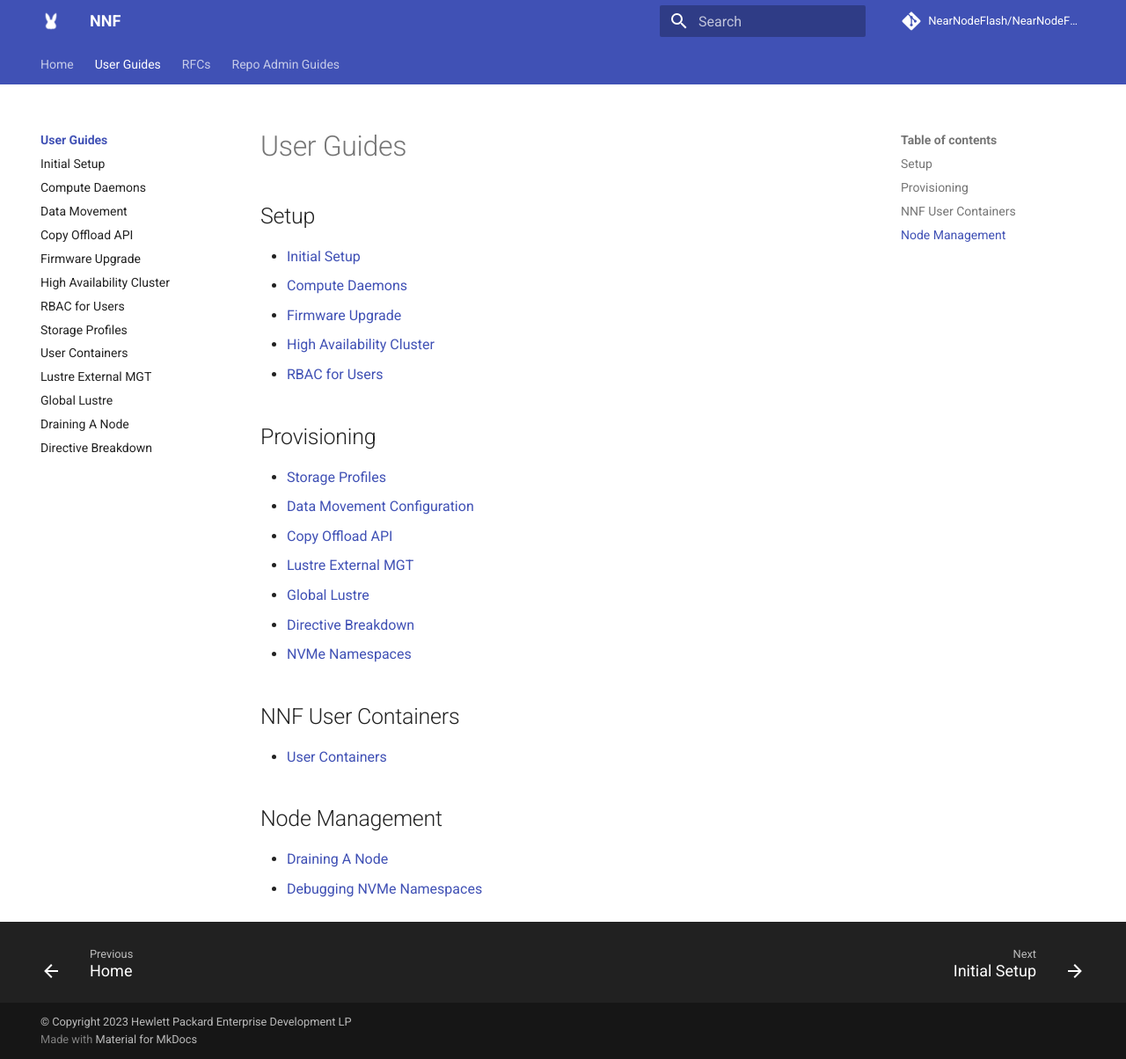
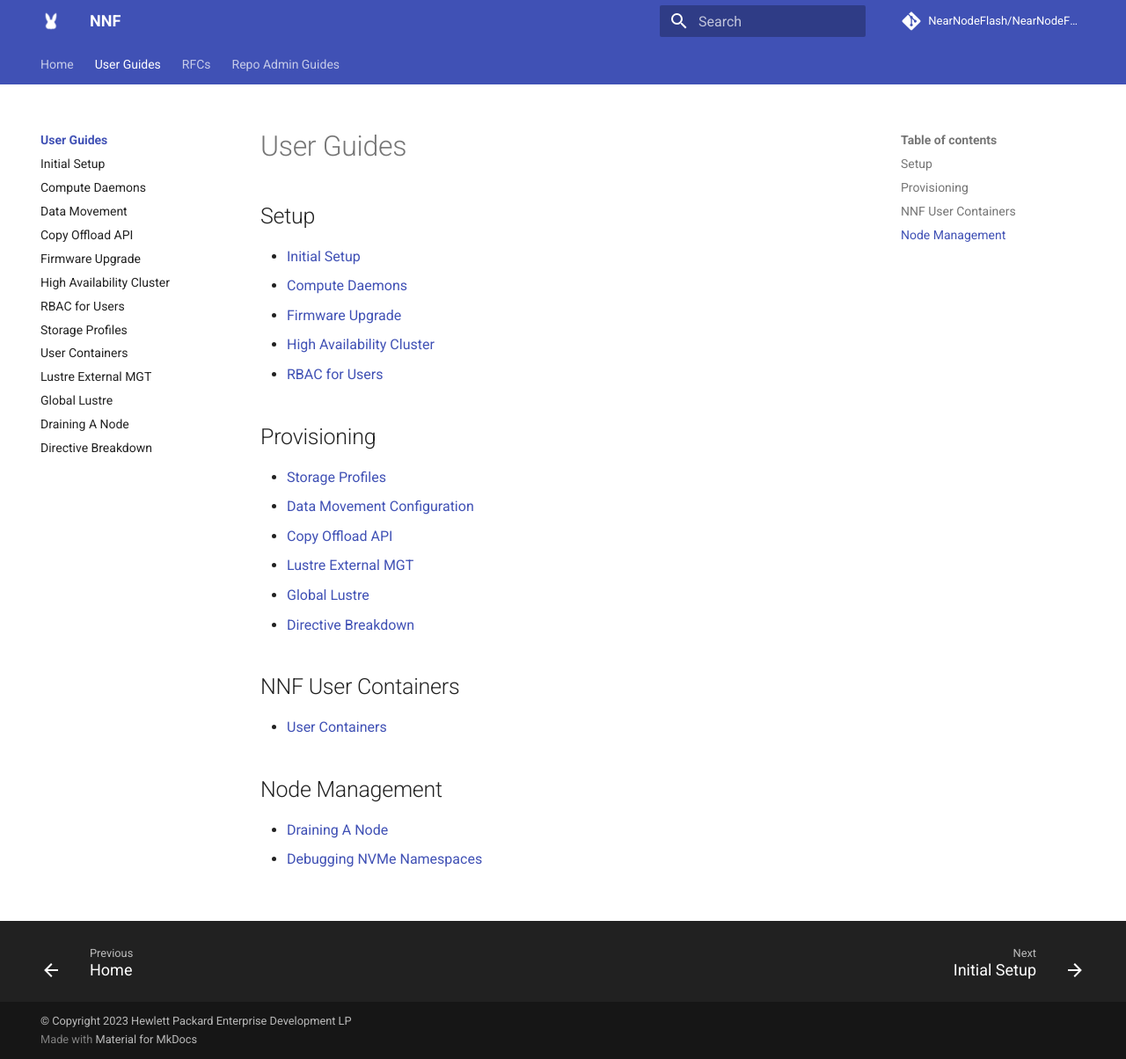
Before and after one commit to NearNodeFlash/NearNodeFlash.github.io, an MkDocs documentation site: the page built from docs/guides/index.md, in a window 1280 px wide and 1204 px high. Shown: the whole window at 88% size. Built offline with MkDocs 1.6.1 and Material for MkDocs 9.7.7, drawn with Linux system fonts in a browser that asks for light colours; comment, search, counter and statistics services are not loaded; the version menu is left out.

```diff
--- a/docs/guides/index.md
+++ b/docs/guides/index.md
@@ -16,7 +16,6 @@
 * [Lustre External MGT](external-mgs/readme.md)
 * [Global Lustre](global-lustre/readme.md)
 * [Directive Breakdown](directive-breakdown/readme.md)
-* [NVMe Namespaces](nvme-namespaces/readme.md)
 
 ## NNF User Containers
 
```
